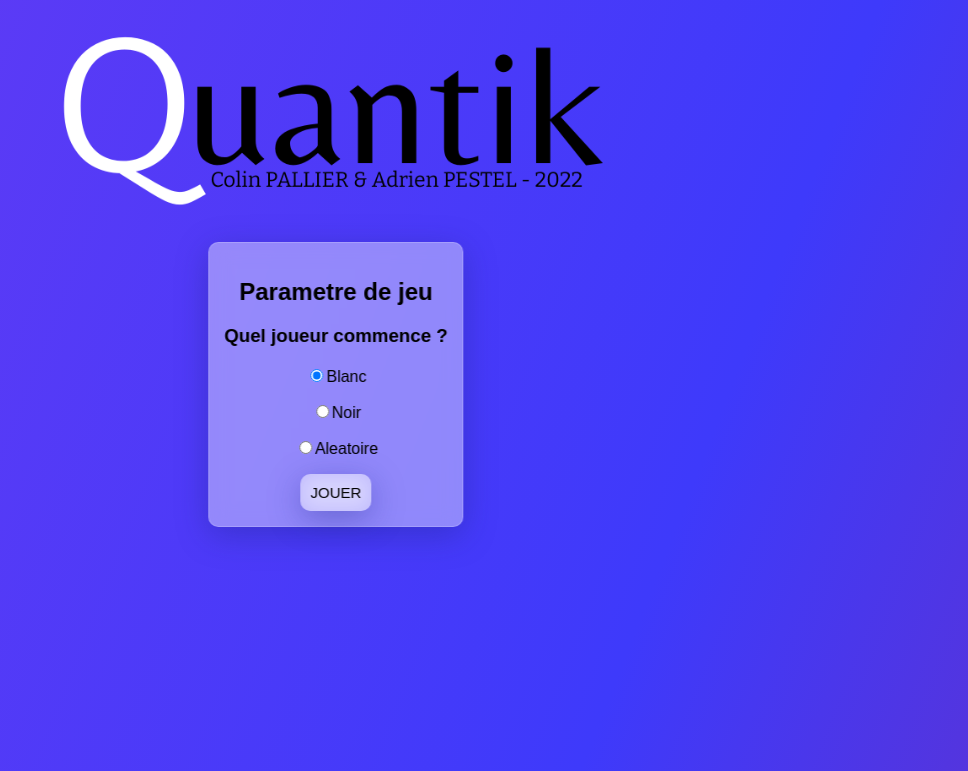
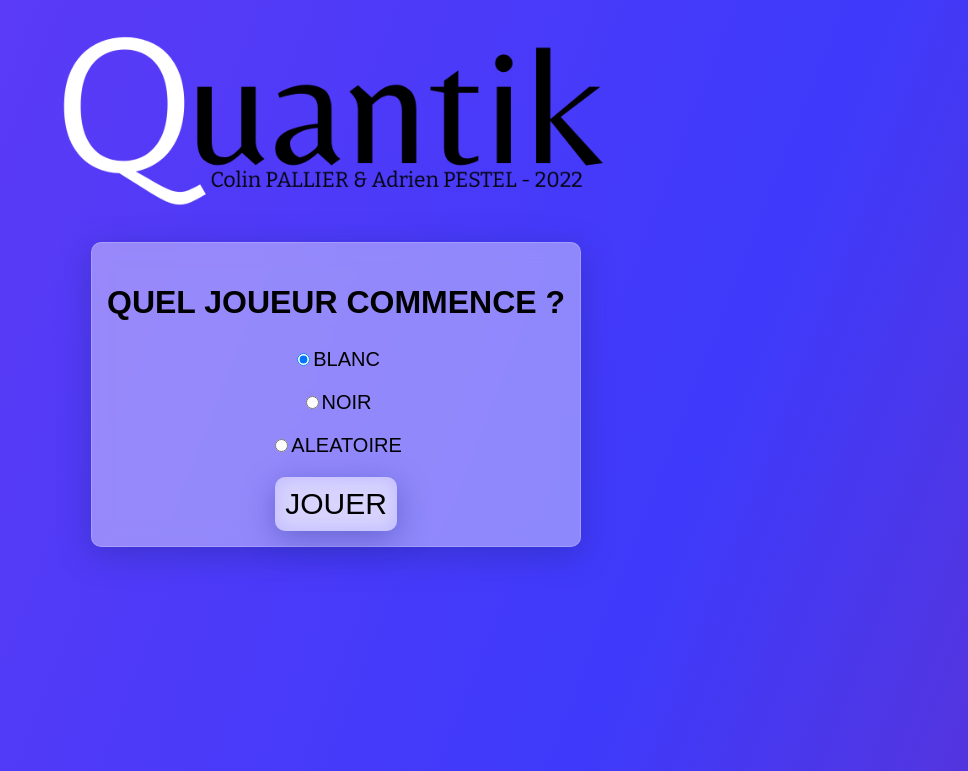
Before and after one commit to Adzerty/php-tp-1, a PHP site: page /pages/quantik.php in a window 1280 px wide. Shown: the top 771 px of the page, without its empty margins (312-1280 px from the left). Run offline with PHP 8.4, Linux system fonts and the light colour scheme.

Commit message:
Fix : type / style

```diff
--- a/HTMLmaker.php
+++ b/HTMLmaker.php
@@ -34,8 +34,7 @@ class HTMLmaker
 
     public static function getPageDebut():string{
         $retour = "<div class='panelDebut'>";
-        $retour .= "<h2>Parametre de jeu</h2>";
-        $retour .= "<h3>Quel joueur commence ?</h3>";
+        $retour .= "<h2>Quel joueur commence ?</h2>";
         $retour .= "<form method='GET' action='quantik.php'>";
         $retour .= "<input type='hidden' name='action' value='choisirJoueur'>\n";
         $retour .= "<p><input type='radio'  name='joueur' value='blanc' checked>";
--- a/style/style.css
+++ b/style/style.css
@@ -223,6 +223,7 @@ h1{
     font-size: 40px;
 }
 
+
 h3{
     text-align: center;
 }
@@ -257,7 +258,7 @@ td{
     border-radius: 10px;
     border: none;
     padding: 10px;
-    font-size: 15px;
+    font-size: 30px;
     text-transform: uppercase;
 
     background: rgba( 255, 255, 255, 0.4 );
@@ -266,6 +267,17 @@ td{
     -webkit-backdrop-filter: blur( 10px );
 }
 
+.panelDebut h2{
+    text-transform: uppercase;
+    font-weight: bolder;
+    font-size: 2em;
+}
+
+.panelDebut p{
+    font-size: 20px;
+    text-transform: uppercase;
+}
+
 form p{
     text-align: center;
 }
```
Also changed, not shown: 1 other file.
